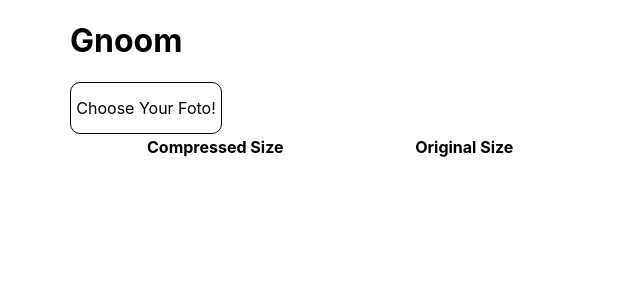
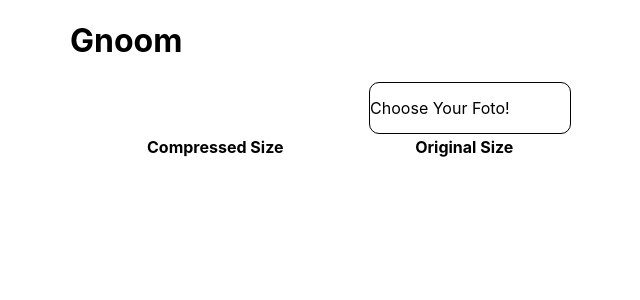
Before and after one commit to sashamerchuk/Gnoom, a React (Create React App) app: page / in a window 1280 px wide. Shown: the top 300 px of the page, without its empty margins (170-810 px from the left). Built offline with nearby package versions, Linux system fonts and the light colour scheme.

Commit message:
added filereader

```diff
--- a/src/components/Pictures/RowItem.js
+++ b/src/components/Pictures/RowItem.js
@@ -5,12 +5,13 @@ export default class RowItem extends React.Component {
     src: ""
   };
   componentDidMount() {
-    let image = document.getElementsByClassName("pictures_image");
+    let image = document.getElementsByClassName("pictures__image")[0];
 
     console.log("Image is ", image);
+    console.log("Props", this.props);
     let reader = new FileReader();
-    reader.onloadend = function() {
-      image.src = reader.result;
+    reader.onload = function(e) {
+      image.src = e.target.result;
     };
     if (this.props.file) {
       reader.readAsDataURL(this.props.file);
--- a/src/components/Pictures/index.js
+++ b/src/components/Pictures/index.js
@@ -8,6 +8,7 @@ export default class Pictures extends React.Component {
 
     for (let key = 0; key < this.props.pictures.length; key++) {
       items.push(<RowItem key={key} file={this.props.pictures[key]} />);
+      console.log(" Key is ", key);
     }
     return (
       <table className="pictures">
--- a/src/components/Upload/Upload.css
+++ b/src/components/Upload/Upload.css
@@ -1,11 +1,11 @@
 .label {
   color: black;
   z-index: 1;
-  width: 150px;
   height: 50px;
   display: block;
   position: relative;
-  text-align: center;
+  margin: 0 auto;
+  width: 200px;
   font-size: normal;
   background-color: white;
   line-height: 50px;
--- a/src/components/Upload/index.js
+++ b/src/components/Upload/index.js
@@ -8,7 +8,6 @@ export default class extends React.Component {
   };
   renderLabel() {
     return (
-      <div>
       <label className="label">
         <input
           id="menu_images"
@@ -19,7 +18,6 @@ export default class extends React.Component {
         />
         Choose Your Foto!
       </label>
-      </div>
     );
   }
 
```
Lines whose indentation alone changed are shown as unchanged.
